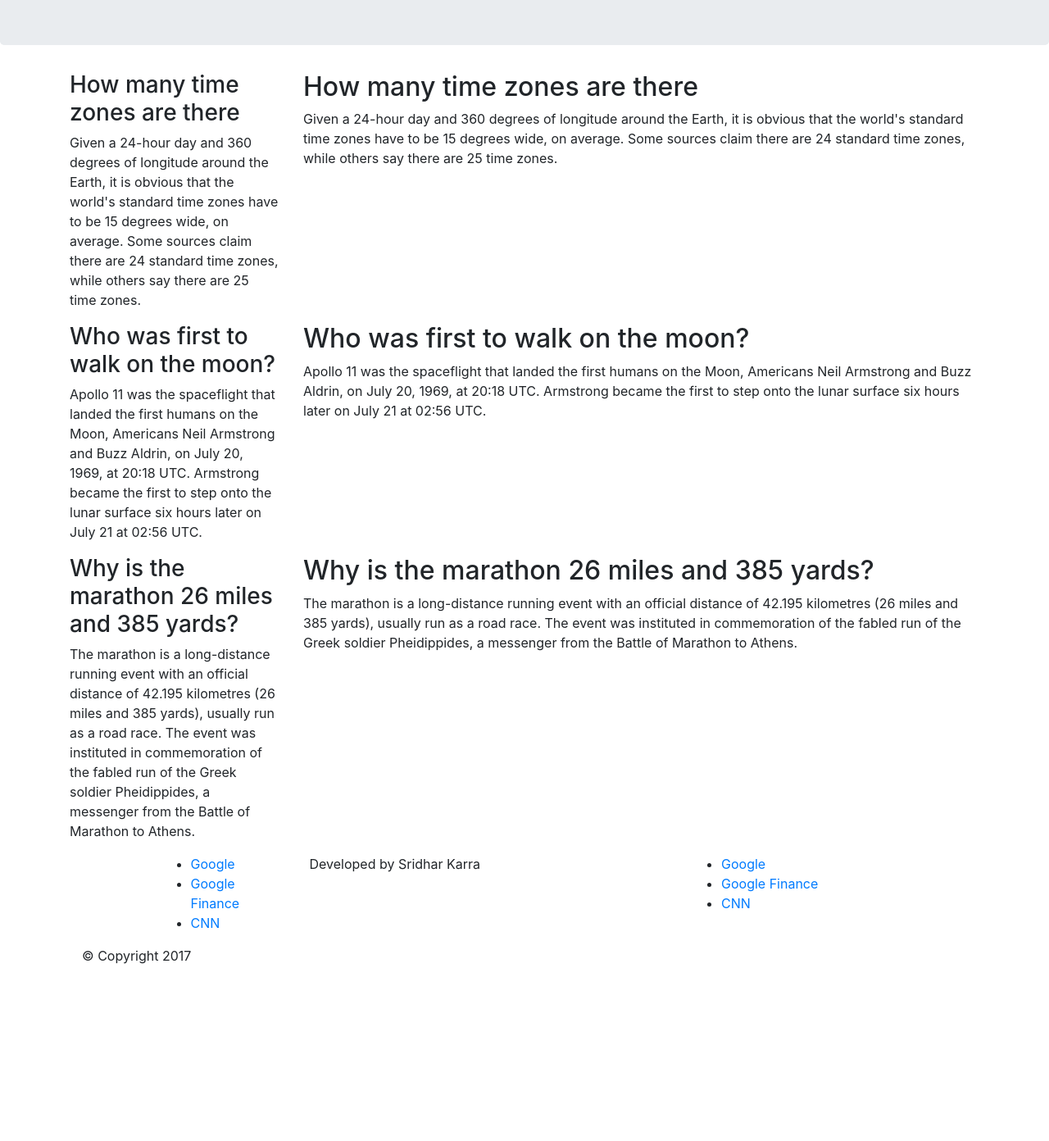
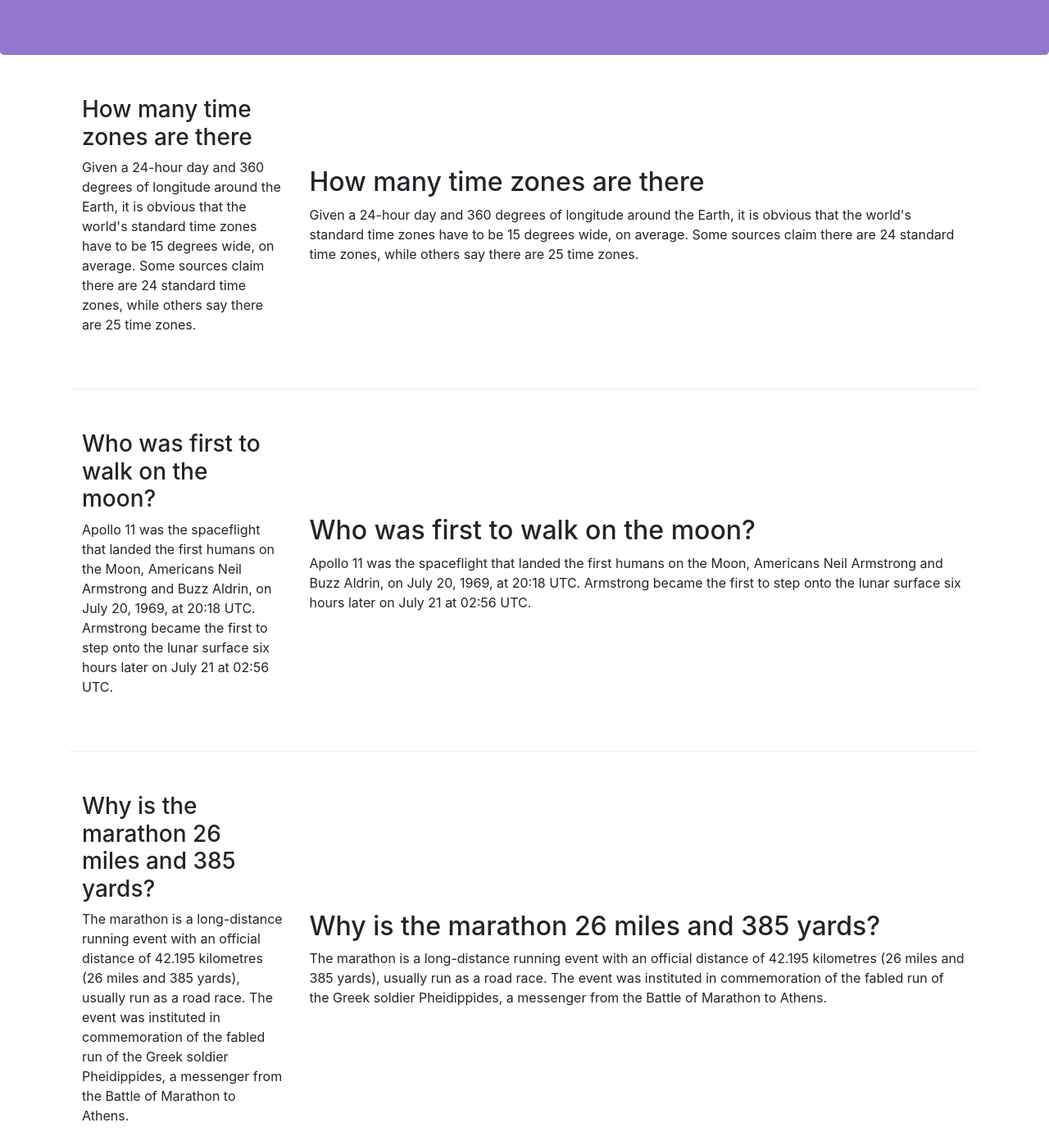
Before and after one commit to sridharkarra/git-test, a website: page index.html in a window 1280 px wide. Shown: the part 169-1561 px from the top of the page at 82% size. Before the commit the page ends 1363 px from the top, so only its background shows below. Drawn offline with nearby package versions, Linux system fonts and the light colour scheme.

Commit message:
grid css classes

```diff
--- /dev/null
+++ b/css/styles.css
@@ -0,0 +1,24 @@
+.row-header{
+    margin: 0px auto;
+    padding: 0px auto;
+}
+
+.row-content{
+    margin: 0px auto;
+    padding: 50px 0px;
+    border-bottom: 1px ridge;
+    min-height: 400px;
+}
+
+.footer{
+    background-color: #D1C4E9;
+    margin: 0px auto;
+    padding: 20px 0px;
+}
+
+.jumbotron{
+    padding: 70px 30px;
+    margin: 0px auto;
+    background: #9575cd;
+    color: floralwhite;
+}
--- a/index.html
+++ b/index.html
@@ -7,14 +7,14 @@
 
     <!-- Bootstrap CSS -->
     <link rel="stylesheet" href="node_modules/bootstrap/dist/css/bootstrap.min.css">
-
+    <link rel="stylesheet" href="css/styles.css">
     <title>Training Site</title>
 </head>
 <body>
 
     <header class="jumbotron">
         <div class="container">
-            <div class="row">
+            <div class="row row-heaer">
                 <div class="col-12 col-sm-8">
                     <h1>Bootstrap Training Site</h1>
                     <p>This is meant as a sand box area for BootStrap learning</p>
@@ -26,15 +26,15 @@
     </header>
 
     <div class="container">
-        <div class="row">
-            <div class="col-sm-4 push-sm-8 col-md-3 push-md-9">
+        <div class="row row-content align-items-center">
+            <div class="col-sm-4 col-md-3 flex-last">
                 <h3>How many time zones are there</h3>
                 <p>Given a 24-hour day and 360 degrees of longitude around the Earth,
                     it is obvious that the world's standard time zones have to be 15 degrees wide, on average.
                     Some sources claim there are 24 standard time zones, while others say there are 25 time zones.
                 </p>
             </div>
-            <div class="col-sm pull-sm-4 col-md pull-md-3">
+            <div class="col-sm col-md flex-first">
                 <h2>How many time zones are there</h2>
                 <p>Given a 24-hour day and 360 degrees of longitude around the Earth,
                     it is obvious that the world's standard time zones have to be 15 degrees wide, on average.
@@ -43,7 +43,7 @@
             </div>
         </div>
 
-        <div class="row">
+        <div class="row row-content align-items-center">
             <div class="col-sm-4 col-md-3">
                 <h3>Who was first to walk on the moon?</h3>
                 <p>Apollo 11 was the spaceflight that landed the first humans on the Moon,
@@ -62,8 +62,8 @@
             </div>
         </div>
 
-        <div class="row">
-            <div class="col-sm-4 push-sm-4 col-md-3 push-md-9">
+        <div class="row row-content align-items-center">
+            <div class="col-sm-4 col-md-3 flex-last">
                 <h3>Why is the marathon 26 miles and 385 yards?</h3>
                 <p>
                     The marathon is a long-distance running event with an
@@ -73,7 +73,7 @@
                     a messenger from the Battle of Marathon to Athens.
                 </p>
             </div>
-            <div class="col-sm pull-sm-8 col-md pull-md-3">
+            <div class="col-sm col-md flex-first">
                 <h2>Why is the marathon 26 miles and 385 yards?</h2>
                 <p>
                     The marathon is a long-distance running event with an
@@ -84,15 +84,16 @@
                 </p>
             </div>
         </div>
+    </div>
 
-        <footer>
+        <footer class="footer">
             <div class="container">
                 <div class="row">
                     <div class="col-5 offset-1 col-sm-2">
-                        <ul>
-                            <li><a href="www.google.com">Google</a></li>
-                            <li><a href="www.finance.google.com">Google Finance</a></li>
-                            <li><a href="www.cnn.com">CNN</a></li>
+                        <ul class="list-unstyled">
+                            <li><a href="www.google.com">Home</a></li>
+                            <li><a href="www.finance.google.com">About</a></li>
+                            <li><a href="www.cnn.com">Contact</a></li>
                         </ul>
                     </div>
 
@@ -102,22 +103,21 @@
                         </div>
                     </div>
 
-                    <div class="col col-sm-4">
-                        <ul>
+                    <div class="col col-sm-4 align-self-center">
+                        <ul class="list-unstyled" style="text-align:center">
                             <li><a href="www.google.com">Google</a></li>
                             <li><a href="www.finance.google.com">Google Finance</a></li>
                             <li><a href="www.cnn.com">CNN</a></li>
                         </ul>
                     </div>
                 </div>
-                <div class="row">
+                <div class="row justify-content-center">
                     <div class="col-auto">
                         <p>&copy; Copyright 2017</p>
                     </div>
                 </div>
             </div>
         </footer>
-    </div>
 
 
 
```
